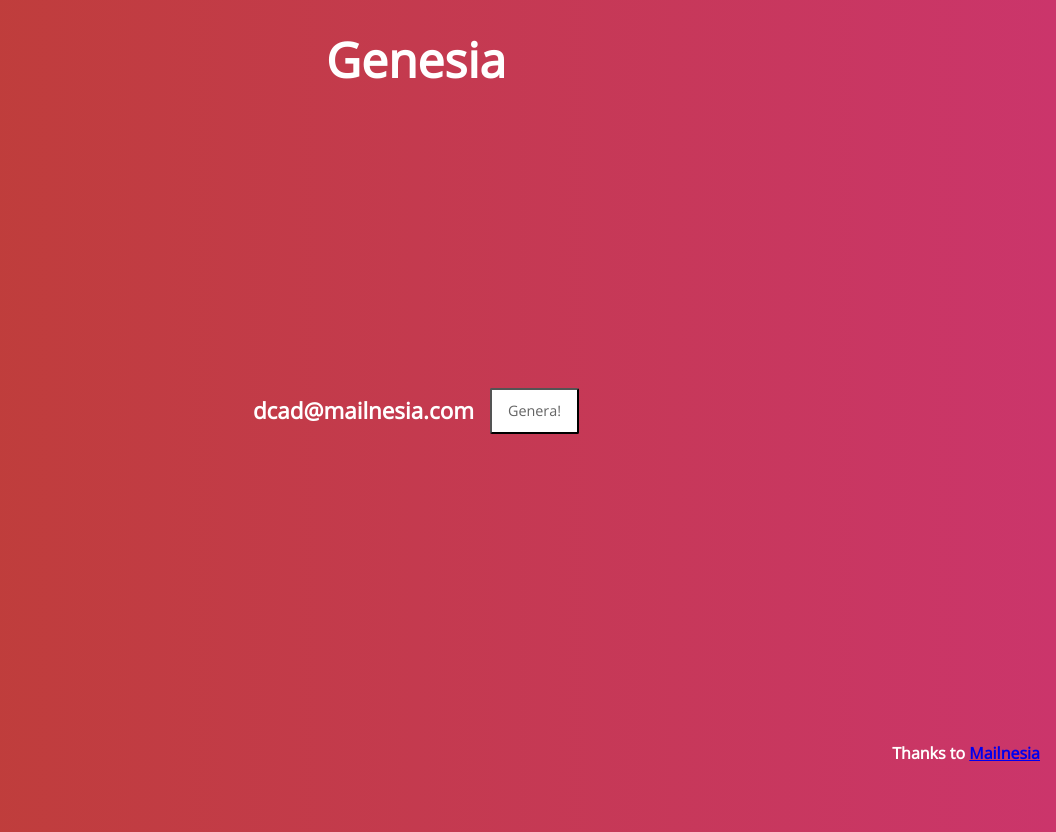
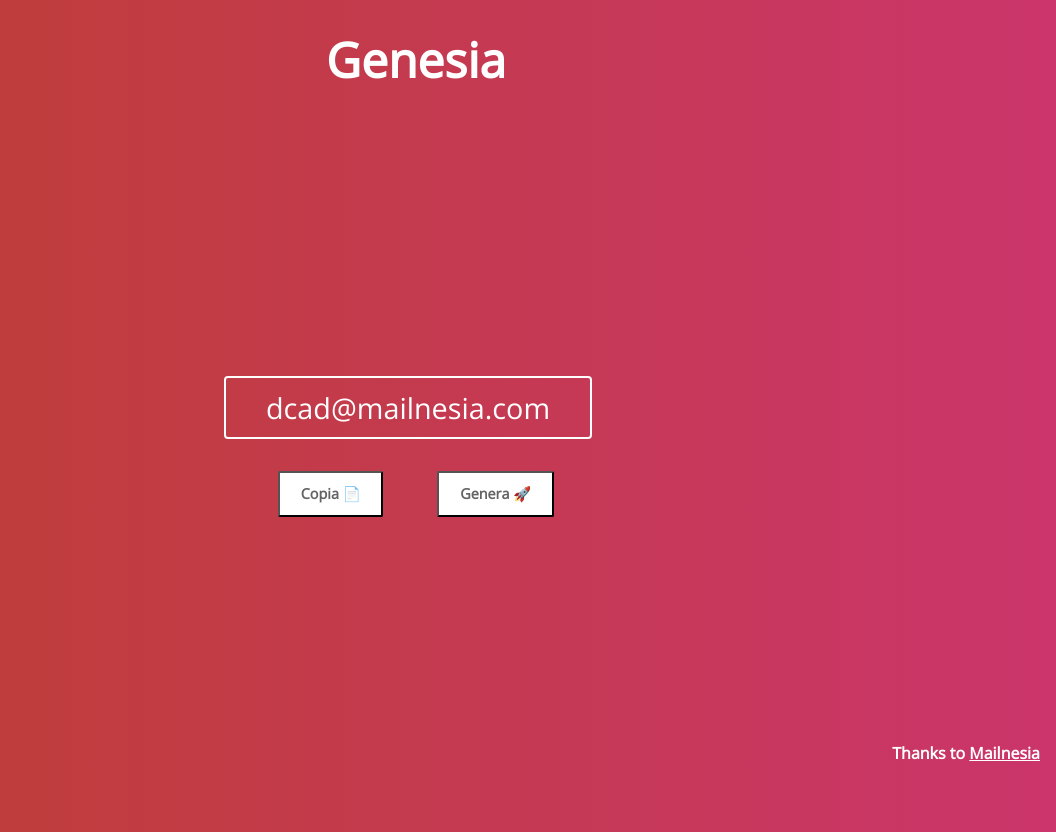
Before and after one commit to Remeic/genesia, a React (Create React App) app: page / in a window 1280 px wide. Shown: the whole page, without its empty margins (224-1280 px from the left). Built offline with nearby package versions, Linux system fonts and the light colour scheme.

Commit message:
Add copy button, some minor fixes to css

```diff
--- a/src/Mail.js
+++ b/src/Mail.js
@@ -7,10 +7,18 @@ class Mail extends Component {
     let lengthWord = 4
     this.state = {lengthWord: lengthWord, suffix: '@mailnesia.com',word: gen(lengthWord)}
     this.newMail = this.newMail.bind(this);
+    this.copy = this.copy.bind(this);
   }
 
   newMail() {
     this.setState({word: gen(this.state.lengthWord)})
+  }
+
+  copy() {
+    console.log("prova");
+    const email = document.getElementById("email")
+    email.select()
+    document.execCommand("copy")
   }
 
   render() {
@@ -18,10 +26,11 @@ class Mail extends Component {
       <div>
           <div className="mail__box">
             <div className="mail__input">
-              <p>{this.state.word + this.state.suffix}</p>
+              <input className="email" type="email" id="email" value={this.state.word + this.state.suffix} readOnly />
             </div>
-            <div className="mail__button">
-              <button className="button" onClick={this.newMail}>Genera!</button>
+            <div className="mail__buttons">
+              <button className="button" onClick={this.copy}>Copia 📄</button>
+              <button className="button" onClick={this.newMail}>Genera 🚀</button>
             </div>
           </div>
       </div>
--- a/src/index.css
+++ b/src/index.css
@@ -287,16 +287,26 @@ body {
 }
 
 .mail__box {
+  display: block;
+  padding: 20% 5%;
+}
+
+@media(min-width: 992px){
+  .mail__box {
+    padding: 20% 35%;
+  }
+}
+
+.mail__buttons{
   display: flex;
-  justify-content: center;
-  align-items: center;
-  padding: 20% 35%;
+  justify-content: space-evenly;
+  margin-top: 2rem;
 }
 
 .mail__input {
   color: white;
   font-weight: bold;
-  font-size: 1.4em;
+  font-size: 1.8em;
   padding-right: 1rem;
 }
 
@@ -308,17 +318,34 @@ body {
   font-size: 0.9em;
   background-color: #fff;
   color: #646464;
-  padding: 0.3rem 1rem;
+  padding: 0.3rem 1.3rem;
+  font-weight: bold;
 }
 
 .thanks {
-  position: absolute;
+  position: fixed;
   bottom: 1rem;
   right: 1rem;
   color: white;
+}
+
+.thanks > a{
+  color: inherit;
+  text-decoration: underline;
+
 }
 
 .title {
   font-size: 3rem;
   color: white;
 }
+
+.email{
+  background: none;
+  border: 2px solid white;
+  line-height: 2;
+  border-radius: 4px;
+  color: white;
+  text-align: center;
+  width: 100%;
+}
```
